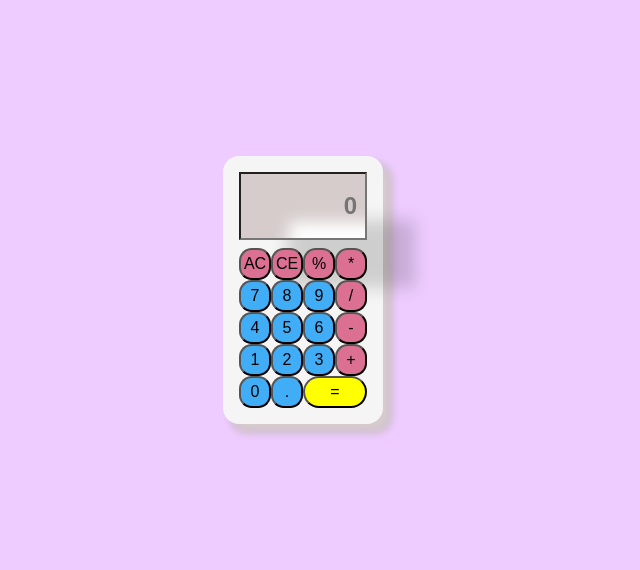
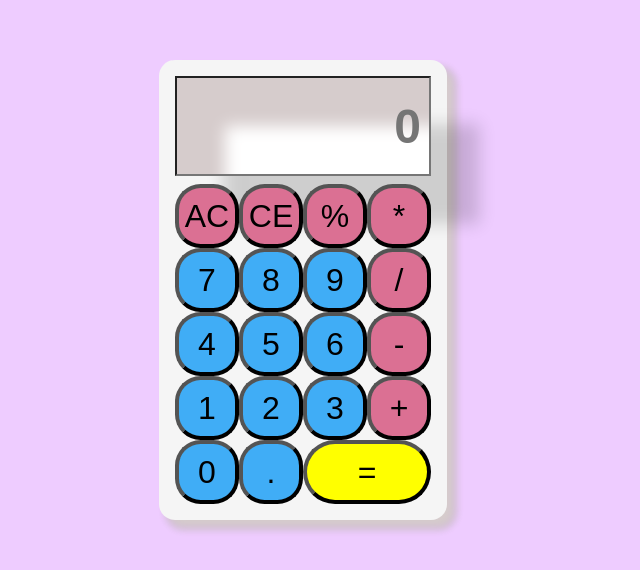
Before and after one commit to kaurmanjot20/calculator, a plain HTML site: page index.html in a window 1280 px wide. Shown: the part 110-680 px from the top of the page, without its empty margins (337-977 px from the left). Drawn offline with Linux system fonts and the light colour scheme; a web font is replaced by a local one.

Commit message:
Updated style.css
- enlarged the container

```diff
--- a/style.css
+++ b/style.css
@@ -22,10 +22,10 @@
 input{
     grid-column: span 4;
     text-align: end;
-    height: 3rem;
+    height: 5rem;
     box-shadow: inset 3rem 3rem 1rem #d6cccc,
     3rem 3rem 1rem rgba(0,0,0,0.16);
-    font-size: 1.5rem;
+    font-size: 3rem;
     font-weight: 600;
     margin-bottom: 0.5rem;
     padding: 0.5rem;
@@ -38,18 +38,20 @@ input{
     box-shadow:  0.5rem 0.5rem 0.5rem #d6cccc,
     0.5rem 0.5rem 0.5rem rgba(0,0,0,0.16);
     display: grid;
-    grid-template-columns: repeat(4, 2rem);
+    grid-template-columns: repeat(4, 4rem);
 }
 
 button{
-    height: 2rem;
-    width: 2rem;
+    height: 4rem;
+    width: 4rem;
+    border-width: 0.27rem;
     border-radius: 40%;
-    font-size: 1rem;
+    font-size: 2rem;
+    font-weight: 450;
 }
 
 .equals{
-    width: 4rem;
+    width: 8rem;
     border-radius: 3.4rem;
     background-color: yellow;
 }
```
